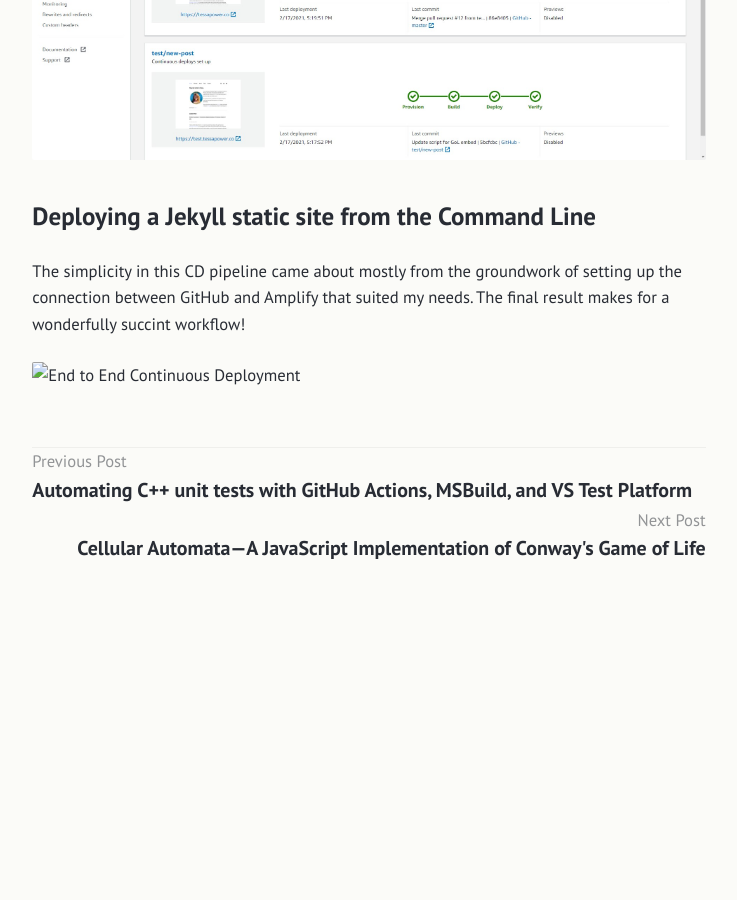
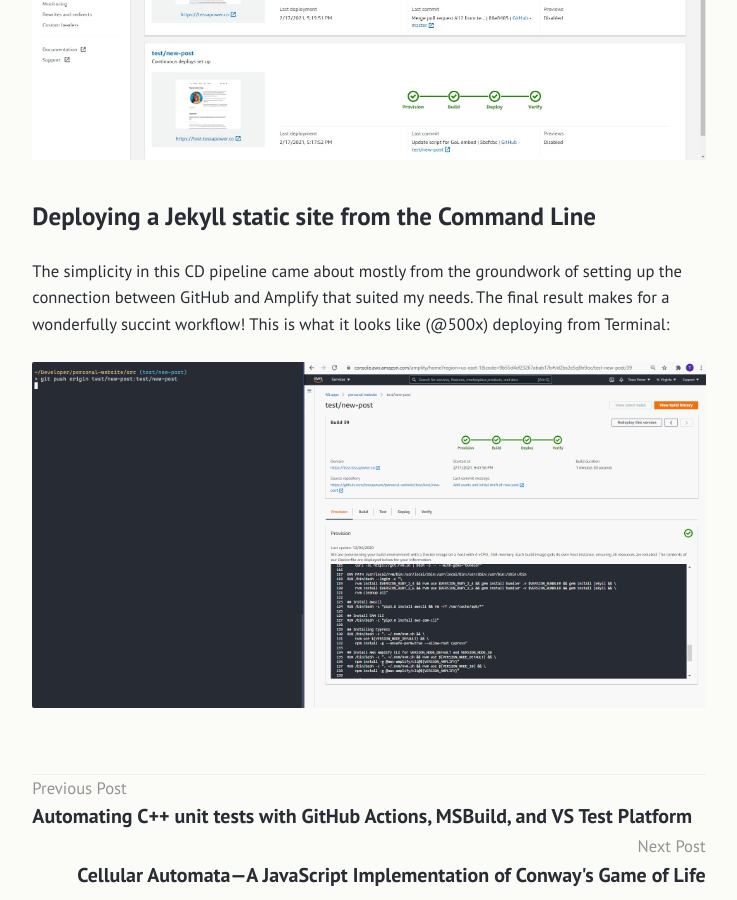
Before and after one commit to tessapower/tessapower.github.io, a Jekyll site: the page built from src/_posts/2020-08-10-blogception.md, in a window 1280 px wide and 900 px high, scrolled down 5497 px. Shown: the whole window, without its empty margins (271-1008 px from the left). Built offline with Jekyll 4.4.1, drawn with Linux system fonts in a browser that asks for light colours; before the commit the page ends 6104 px from its top, so only the background shows below that.

Commit message:
Add final details to aws blog

```diff
--- a/src/_posts/2020-08-10-blogception.md
+++ b/src/_posts/2020-08-10-blogception.md
@@ -103,6 +103,6 @@ When everything is connected up, I can see an overview of which branches are bei
 
 ## Deploying a Jekyll static site from the Command Line
 
-The simplicity in this CD pipeline came about mostly from the groundwork of setting up the connection between GitHub and Amplify that suited my needs. The final result makes for a wonderfully succint workflow!
+The simplicity in this CD pipeline came about mostly from the groundwork of setting up the connection between GitHub and Amplify that suited my needs. The final result makes for a wonderfully succint workflow! This is what it looks like (@500x) deploying from Terminal:
 
-![End to End Continuous Deployment]()
+![End to End Continuous Deployment]({{ site.baseurl }}/assets/posts/2020-08-10-blogception/end-to-end.gif)
```
Also changed, not shown: src/assets/posts/2020-08-10-blogception/end-to-end.gif (added).
